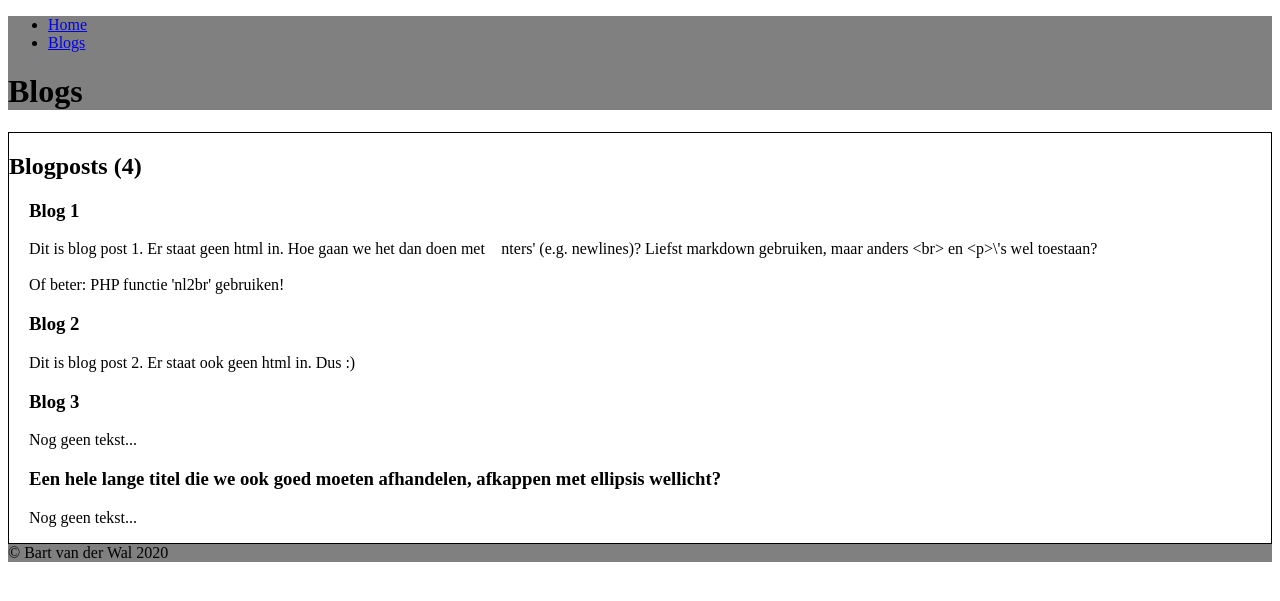
After one commit to bartvanderwal/internet-security-sample, a PHP site: page /blogs.php in a window 1280 px wide. The commit adds this page. Shown: the top 601 px of the page. Run offline with PHP 8.4, Linux system fonts and the light colour scheme.

Commit message:
Include files, blogs pagina en functie refactor.

```diff
--- /dev/null
+++ b/_includes/footer.php
@@ -0,0 +1 @@
+<footer>&copy; Bart van der Wal <?= date('Y') ?></footer>
--- /dev/null
+++ b/_includes/head.php
@@ -0,0 +1,8 @@
+<head>
+    <meta charset="UTF-8">
+    <meta name="viewport"
+          content="width=device-width, user-scalable=no, initial-scale=1.0, maximum-scale=1.0, minimum-scale=1.0">
+    <meta http-equiv="X-UA-Compatible" content="ie=edge">
+    <link rel="stylesheet" href="styles/general.css">
+    <title><?= $title ?></title>
+</head>
--- /dev/null
+++ b/_includes/header.php
@@ -0,0 +1,12 @@
+<header>
+    <nav>
+        <ul>
+            <li><a href="index.php">Home</a></li>
+            <li><a href="blogs.php">Blogs</a></li>
+        </ul>
+    </nav>
+    <h1><?= $title ?></h1>
+    <?php if ($welkomTekst) { ?>
+        <p><?= $welkomTekst ?></p>
+    <?php } ?>
+</header>
--- /dev/null
+++ b/blogs.php
@@ -0,0 +1,42 @@
+<?php
+    require_once('db/connect.php');
+    require_once('db/blog-functies.php');
+
+    $blogs = getBlogPosts();
+    $aantalBlogs = count($blogs);
+
+?>
+
+<!doctype html>
+<html lang="nl">
+<?php
+    $title = 'Blogs';
+    include('_includes/head.php');
+?>
+    <body>
+        <?php
+            $welkomTekst = '';
+            include('_includes/header.php');
+        ?>
+        <main>
+            <section>
+                <h2>Blogposts (<?= $aantalBlogs ?>)</h2>
+                <div class="blogposts">
+                    <?php foreach($blogs as $blog) { ?>
+                        <article>
+                            <h3><?= $blog['titel']?></h3>
+                            <?php
+                                $tekst = nl2br(htmlentities($blog['tekst']));
+                                if ($tekst <> '') { ?>
+                                    <p><?= $tekst ?></p>
+                                <?php } else { ?>
+                                    <p>Nog geen tekst...</p>
+                                <?php } ?>
+                        </article>
+                    <?php } ?>
+                </div>
+            </section>
+        </main>
+        <?php include('_includes/footer.php'); ?>
+    </body>
+</html>
--- /dev/null
+++ b/db/blog-functies.php
@@ -0,0 +1,43 @@
+<?php
+    require_once('db/connect.php');
+
+    // Als maxNrOfBlogposts niet is meegegeven, krijgt deze default waarde 0
+    // Maar hierbij worden ALLE blogposts opgehaald, dus zonder limiet.
+    function getBlogPosts($maxNrOfBlogposts = 0) {
+        global $fakeDb;
+        global $dbh;
+
+        if(!$fakeDb) {
+            $selectQuery = "select * from blog";
+            if ($maxNrOfBlogposts<>0) {
+                $selectQuery .= " limit $maxNrOfBlogposts;";
+            } else {
+                // Anders geen limiet (maar SQL statements wel netjes afsluiten met punt komma :).
+                $selectQuery .= ";";
+            }
+            $query = $dbh->prepare($selectQuery);
+            $query->execute();
+            return $query->fetchAll();
+        }
+
+        // otherwise, fake it :)
+        return $fakeBlogs = [
+            [
+                'id' => 1,
+                'titel' => 'Blog 1',
+                'tekst' => "Dit is blog post 1. Er staat geen html in. Hoe gaan we het dan doen met \enters' (e.g. newlines)? Liefst markdown gebruiken, maar anders <br> en <p>\'s wel toestaan? \r\n\nOf beter: PHP functie 'nl2br' gebruiken!",
+                'datum' => 'gisteren'],
+            ['id' => 2,
+                'titel' => 'Blog 2',
+                'tekst' => "Dit is blog post 2. Er staat ook geen html in. Dus :)",
+                'datum' => 'vandaag'],
+            ['id' => 3,
+                'titel' => 'Blog 3',
+                'tekst' => "",
+                'datum' => 'eerder gisteren'],
+            ['id' => 4,
+                'titel' => 'Een hele lange titel die we ook goed moeten afhandelen, afkappen met ellipsis wellicht?',
+                'tekst' => "",
+                'datum' => 'eergisteren']
+        ];
+    }
--- a/db/connect.php
+++ b/db/connect.php
@@ -1,11 +1,22 @@
 <?php
+    // Set fakeDb op false om echte database te gebruiken.
+    // Anders wordt test gebruikt
+    //(n.b. deze voor alle soorten
+    // data definieren, en persistente verandering van deze
+    // data is dan natuurlijk niet mogelijk).
+    global $fakeDb;
+    $fakeDb = true;
+
     $hostname = 'localhost';
     $dbname = 'portfolio';
     $username = 'root';
     $pw = '';
-    try {
-        $dbh = new PDO("mysql:host=$hostname;dbname=$dbname;ConnectionPooling=0", "$username", "$pw");
-    $dbh->setAttribute(PDO::ATTR_ERRMODE, PDO::ERRMODE_EXCEPTION);
-    } catch (PDOException $e) {
-        die("Fout met de database: {$e->getMessage()} " );
+
+    if(!$fakeDb) {
+        try {
+            $dbh = new PDO("mysql:host=$hostname;dbname=$dbname;ConnectionPooling=0", "$username", "$pw");
+            $dbh->setAttribute(PDO::ATTR_ERRMODE, PDO::ERRMODE_EXCEPTION);
+        } catch (PDOException $e) {
+            die("Fout met de database: {$e->getMessage()} ");
+        }
     }
--- a/styles/general.css
+++ b/styles/general.css
@@ -1,5 +1,9 @@
 header, footer {
     background-color: grey;
+}
+
+.blogposts, .last-blogposts {
+    margin: 10px 20px;
 }
 
 .last-blogposts {
```
Also changed, not shown: index.php (+16 -37 lines).
